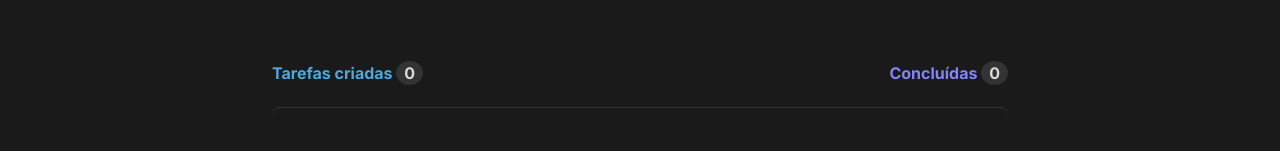
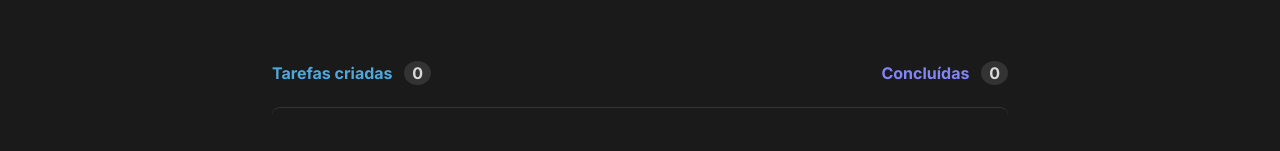
Before and after one commit to SouzaVitoria/ToDo-List, a React (Vite) app: page / in a window 1280 px wide. Shown: the part 228-379 px from the top of the page. Built offline with nearby package versions, Linux system fonts and the light colour scheme.

Commit message:
added margin left in summary to-do strong

```diff
--- a/src/components/Todos/Todos.module.css
+++ b/src/components/Todos/Todos.module.css
@@ -24,6 +24,7 @@
   padding: 0.125rem 0.5rem;
   background-color: var(--gray-400);
   border-radius: 50%;
+  margin-left: 8px;
 }
 
 .nothingToDo {
```
